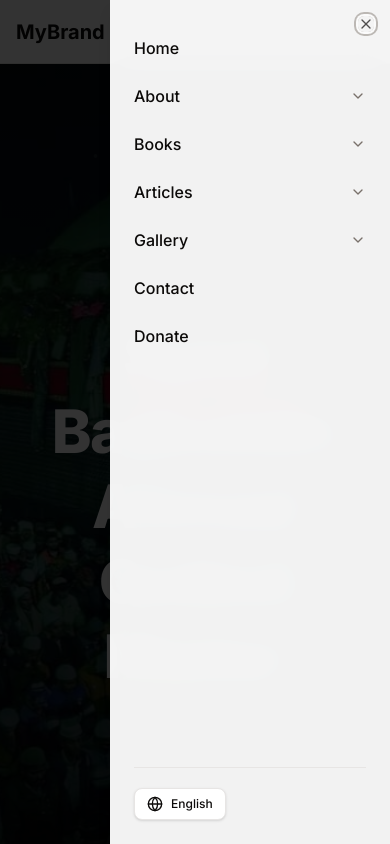
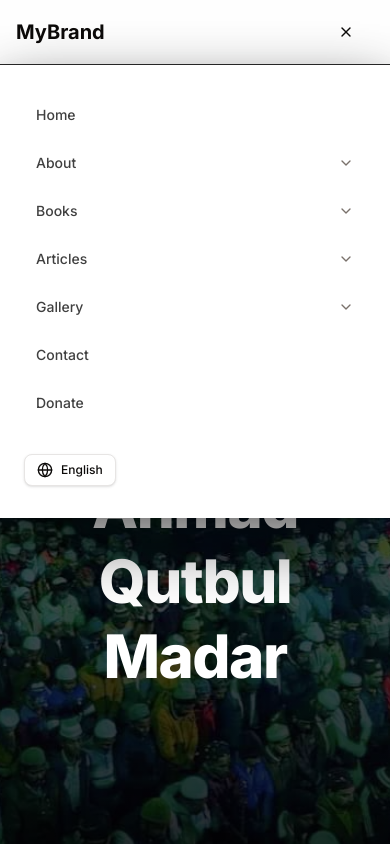
Before and after one commit to Mazhar-54321/qutbul-madar, a Next.js app: page /en in a window 390 px wide. Both pictures are taken after a click on the button 356 px from the left and 32 px from the top of the page. Shown: the top 844 px of the page. Built offline with nearby package versions, Linux system fonts and the light colour scheme; a web font is replaced by a local one.

Commit message:
Appbar changes

```diff
--- a/components/layout/Appbar.tsx
+++ b/components/layout/Appbar.tsx
@@ -1,7 +1,7 @@
 "use client";
 
 import Link from "next/link";
-import { ChevronDown, Menu } from "lucide-react";
+import { ChevronDown, Menu, X } from "lucide-react";
 import { Button } from "@/components/ui/button";
 import { Sheet, SheetContent, SheetTrigger } from "@/components/ui/sheet";
 import {
@@ -98,8 +98,8 @@ export default function AppBar() {
   };
 
   return (
-    <header className="fixed top-0 inset-x-0 z-50 h-16 border-b bg-background/80 backdrop-blur">
-      <div className="mx-auto flex h-16 max-w-7xl items-center justify-between px-4">
+    <header className="fixed top-0 inset-x-0 z-50 border-b bg-background/80 backdrop-blur">
+      <div className="mx-auto flex h-16 max-w-7xl items-center justify-between px-4 relative">
         {/* Logo - stays left in LTR, right in RTL automatically via flex justify-between */}
         <Link href="/" className="text-xl font-bold">
           MyBrand
@@ -170,57 +170,97 @@ export default function AppBar() {
           <LanguageSwitcher />
         </div>
 
-        {/* ================= MOBILE MENU ================= */}
-        <Sheet>
-          <SheetTrigger asChild>
-            <Button variant="ghost" size="icon" className="md:hidden">
-              <Menu className="h-5 w-5" />
+        {/* ================= PREMIUM DROPDOWN MOBILE MENU ================= */}
+        <div className="relative md:hidden">
+          <Button
+            variant="ghost"
+            onClick={() => setOpenMenu(openMenu === "mobile" ? null : "mobile")}
+            className="h-14 w-14 p-0 flex items-center justify-center relative"
+          >
+            <AnimatePresence mode="wait" initial={false}>
+              {openMenu === "mobile" ? (
+                <motion.div
+                  key="close"
+                  initial={{ rotate: -90, opacity: 0 }}
+                  animate={{ rotate: 0, opacity: 1 }}
+                  exit={{ rotate: 90, opacity: 0 }}
+                  transition={{ duration: 0.2 }}
+                >
+                  <X className="h-9 w-9 shrink-0" />
+                </motion.div>
+              ) : (
+                <motion.div
+                  key="menu"
+                  initial={{ rotate: 90, opacity: 0 }}
+                  animate={{ rotate: 0, opacity: 1 }}
+                  exit={{ rotate: -90, opacity: 0 }}
+                  transition={{ duration: 0.2 }}
+                >
+                  <Menu className="h-9 w-9 shrink-0" />
+                </motion.div>
+              )}
+            </AnimatePresence>
           </Button>
-          </SheetTrigger>
 
-          <SheetContent
-            side={isRtl ? "left" : "right"}
-            className="p-0 w-[280px] border-none bg-background/95 backdrop-blur-lg"
+          <AnimatePresence>
+            {openMenu === "mobile" && (
+              <motion.div
+                initial={{ opacity: 0, y: -10, scale: 0.95 }}
+                animate={{ opacity: 1, y: 0, scale: 1 }}
+                exit={{ opacity: 0, y: -10, scale: 0.95 }}
+                transition={{ duration: 0.25 }}
+                className="
+  fixed left-0 top-16
+  w-screen
+  bg-white
+  border-t border-neutral-800
+  shadow-[0_25px_60px_rgba(0,0,0,0.6)]
+  px-6 py-8
+  z-50
+"
               >
-            <AnimatePresence mode="wait">
-              <motion.div
-                key="mobile-menu"
-                custom={isRtl}
-                variants={sheetVariants as any}
-                initial="hidden"
-                animate="visible"
-                exit="exit"
-                className="flex h-full flex-col px-6 py-6"
+                <div className="flex flex-col gap-3">
+                  {navItems.map((item) =>
+                    !item.children ? (
+                      <Link
+                        key={item.label}
+                        href={item.href!}
+                        onClick={() => setOpenMenu(null)}
+                        className="
+                  py-2 px-3 rounded-xl
+                  text-sm font-medium
+                 text-neutral-700
+hover:text-black
+hover:bg-black/5
+
+                  transition
+                "
                       >
-                {/* Inner content with stagger animation */}
-                <motion.div
-                  variants={innerVariants as any}
-                  initial="hidden"
-                  animate="visible"
-                  className="flex flex-col h-full"
-                >
-                  {/* Mobile Nav */}
-                  <Accordion type="single" collapsible className="w-full">
-                    {navItems.map((item) =>
-                      item.children ? (
-                        <motion.div
-                          key={item.label}
-                          variants={innerVariants as any}
-                        >
+                        {t(item.label)}
+                      </Link>
+                    ) : (
+                      <Accordion key={item.label} type="single" collapsible>
                         <AccordionItem
                           value={item.label}
                           className="border-none"
                         >
-                            <AccordionTrigger className="py-3 text-base font-medium">
+                          <AccordionTrigger
+                            className="py-2 px-3 rounded-xl  text-neutral-700
+hover:text-black
+hover:bg-black/5 transition"
+                          >
                             {t(item.label)}
                           </AccordionTrigger>
-                            <AccordionContent className="ps-4">
-                              <div className="flex flex-col gap-3 pt-2">
+                          <AccordionContent className="pl-4 pt-2">
+                            <div className="flex flex-col gap-2">
                               {item.children.map((child) => (
                                 <Link
                                   key={child.href}
                                   href={child.href}
-                                    className="text-sm text-muted-foreground hover:text-foreground"
+                                  onClick={() => setOpenMenu(null)}
+                                  className="text-sm  text-neutral-500
+hover:text-black
+hover:bg-black/5 transition"
                                 >
                                   {t(child.label)}
                                 </Link>
@@ -228,37 +268,18 @@ export default function AppBar() {
                             </div>
                           </AccordionContent>
                         </AccordionItem>
-                        </motion.div>
-                      ) : (
-                        <motion.div
-                          key={item.label}
-                          variants={innerVariants as any}
-                        >
-                          <Link
-                            href={item.href!}
-                            className="block py-3 text-base font-medium"
-                          >
-                            {t(item.label)}
-                          </Link>
-                        </motion.div>
+                      </Accordion>
                     ),
                   )}
-                  </Accordion>
+                </div>
 
-                  <div className="flex-1" />
-
-                  {/* Mobile Language */}
-                  <motion.div
-                    variants={innerVariants as any}
-                    className="pt-5 border-t"
-                  >
+                <div className="mt-4 pt-4 border-t border-white/10">
                   <LanguageSwitcher />
+                </div>
               </motion.div>
-                </motion.div>
-              </motion.div>
+            )}
           </AnimatePresence>
-          </SheetContent>
-        </Sheet>
+        </div>
       </div>
     </header>
   );
```
Lines whose indentation alone changed are shown as unchanged.
